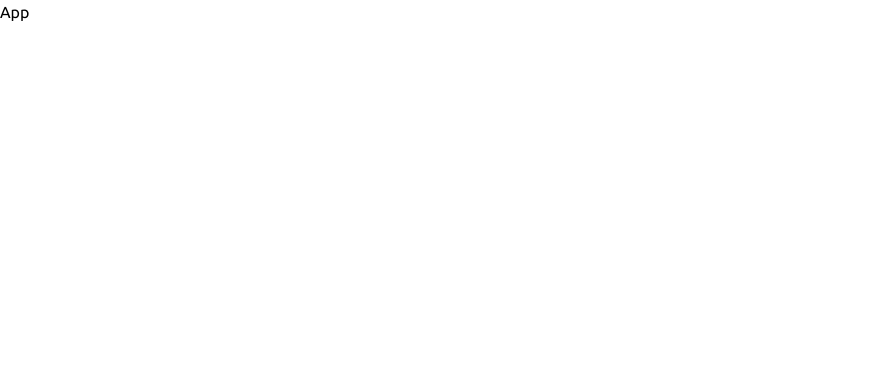
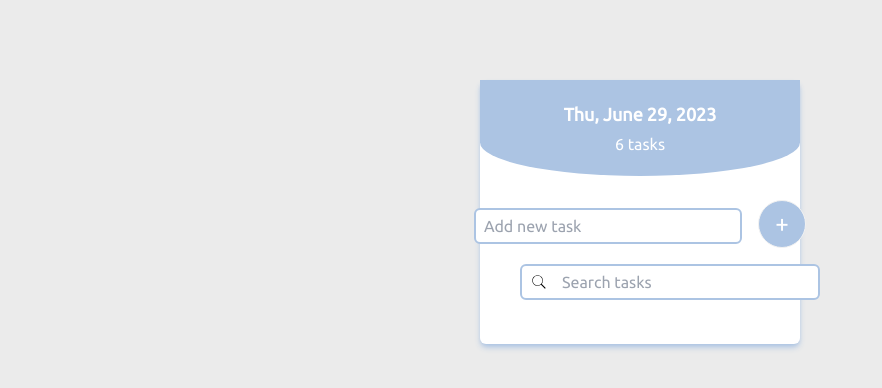
Before and after one commit to MuskanGarg24/todo-list, a React (Vite) app: page / in a window 1280 px wide. Shown: the top 388 px of the page, without its empty margins (0-882 px from the left). Built offline with nearby package versions, Linux system fonts and the light colour scheme.

Commit message:
required features

```diff
--- a/index.html
+++ b/index.html
@@ -1,13 +1,16 @@
 <!DOCTYPE html>
 <html lang="en">
+
 <head>
   <meta charset="UTF-8" />
   <link rel="icon" type="image/svg+xml" href="/vite.svg" />
   <meta name="viewport" content="width=device-width, initial-scale=1.0" />
   <title>ToDoList</title>
 </head>
+
 <body>
   <div id="root"></div>
   <script type="module" src="/src/main.jsx"></script>
 </body>
+
 </html>
--- a/package.json
+++ b/package.json
@@ -18,6 +18,7 @@
     "@types/react-dom": "^18.0.11",
     "@vitejs/plugin-react": "^4.0.0",
     "autoprefixer": "^10.4.14",
+    "daisyui": "^3.1.7",
     "eslint": "^8.38.0",
     "eslint-plugin-react": "^7.32.2",
     "eslint-plugin-react-hooks": "^4.6.0",
--- a/src/App.jsx
+++ b/src/App.jsx
@@ -1,8 +1,11 @@
 import React from 'react';
+import List from './components/List';
 
 const App = () => {
   return (
-    <div>App</div>
+    <>
+      <List />
+    </>
   )
 }
 
--- /dev/null
+++ b/src/assets/icons/Circle.jsx
@@ -0,0 +1,24 @@
+const Circle = () => {
+    return (
+        <>
+            <svg
+                height="28px"
+                viewBox="0 0 512 512"
+                width="28px"
+                xmlns="http://www.w3.org/2000/svg"
+                xlink="http://www.w3.org/1999/xlink"
+                fill="ebebeb"
+                style={{ cursor: "pointer" }}
+            >
+                <g>
+                    <g>
+                        <path
+                            d="M256,48C141.1,48,48,141.1,48,256s93.1,208,208,208c114.9,0,208-93.1,208-208S370.9,48,256,48z M256,446.7    c-105.1,0-190.7-85.5-190.7-190.7c0-105.1,85.5-190.7,190.7-190.7c105.1,0,190.7,85.5,190.7,190.7    C446.7,361.1,361.1,446.7,256,446.7z" />
+                    </g>
+                </g>
+            </svg>
+        </>
+    )
+}
+
+export default Circle;
--- /dev/null
+++ b/src/assets/icons/Done.jsx
@@ -0,0 +1,17 @@
+const Done = () => {
+    return (
+        <svg
+            height="28px"
+            width="28px"
+            fill="#86959E"
+            style={{ cursor: "pointer" }}
+            viewBox="0 0 24 24"
+            xmlns="http://www.w3.org/2000/svg">
+            <path
+                d="M12,1A11,11,0,1,0,23,12,11,11,0,0,0,12,1Zm5.707,8.707-7,7a1,1,0,0,1-1.414,0l-3-3a1,1,0,0,1,1.414-1.414L10,14.586l6.293-6.293a1,1,0,0,1,1.414,1.414Z"
+            />
+        </svg>
+    )
+}
+
+export default Done;
--- /dev/null
+++ b/src/assets/icons/Search.jsx
@@ -0,0 +1,18 @@
+const Search = () => {
+    return (
+        <>
+            <svg
+                height="18px"
+                viewBox="0 0 512 512"
+                width="30px" space="preserve"
+                xmlns="http://www.w3.org/2000/svg"
+            >
+                <path
+                    d="M448.3,424.7L335,311.3c20.8-26,33.3-59.1,33.3-95.1c0-84.1-68.1-152.2-152-152.2c-84,0-152,68.2-152,152.2  s68.1,152.2,152,152.2c36.2,0,69.4-12.7,95.5-33.8L425,448L448.3,424.7z M120.1,312.6c-25.7-25.7-39.8-59.9-39.8-96.3  s14.2-70.6,39.8-96.3S180,80,216.3,80c36.3,0,70.5,14.2,96.2,39.9s39.8,59.9,39.8,96.3s-14.2,70.6-39.8,96.3  c-25.7,25.7-59.9,39.9-96.2,39.9C180,352.5,145.8,338.3,120.1,312.6z"
+                />
+            </svg>
+        </>
+    )
+}
+
+export default Search;
--- /dev/null
+++ b/src/assets/icons/Trash.jsx
@@ -0,0 +1,34 @@
+const Trash = () => {
+    return (
+        <>
+            <svg
+                height="28px"
+                viewBox="0 0 512 512"
+                width="28px"
+                style={{cursor:"pointer"}}
+                xmlns="http://www.w3.org/2000/svg"
+                xlink="http://www.w3.org/1999/xlink">
+                <g>
+                    <path
+                        d="M400,113.3h-80v-20c0-16.2-13.1-29.3-29.3-29.3h-69.5C205.1,64,192,77.1,192,93.3v20h-80V128h21.1l23.6,290.7   c0,16.2,13.1,29.3,29.3,29.3h141c16.2,0,29.3-13.1,29.3-29.3L379.6,128H400V113.3z M206.6,93.3c0-8.1,6.6-14.7,14.6-14.7h69.5   c8.1,0,14.6,6.6,14.6,14.7v20h-98.7V93.3z M341.6,417.9l0,0.4v0.4c0,8.1-6.6,14.7-14.6,14.7H186c-8.1,0-14.6-6.6-14.6-14.7v-0.4   l0-0.4L147.7,128h217.2L341.6,417.9z" />
+                    <g>
+                        <rect
+                            height="241"
+                            width="14"
+                            x="249"
+                            y="160"
+                        />
+                        <polygon
+                            points="320,160 305.4,160 294.7,401 309.3,401"
+                        />
+                        <polygon
+                            points="206.5,160 192,160 202.7,401 217.3,401"
+                        />
+                    </g>
+                </g>
+            </svg>
+        </>
+    )
+}
+
+export default Trash;
--- /dev/null
+++ b/src/components/List.jsx
@@ -0,0 +1,117 @@
+import { useState } from 'react';
+import Search from '../assets/icons/Search';
+import Circle from '../assets/icons/Circle';
+import Trash from '../assets/icons/Trash';
+import Done from '../assets/icons/Done';
+
+const List = () => {
+
+    // states
+    const [tasks, setTasks] = useState([]);
+    const [inputText, setInputText] = useState('');
+    const [searchText, setSearchText] = useState('');
+
+    // method to handle input change
+    const handleInputChange = (e) => {
+        setInputText(e.target.value);
+    };
+
+    // method to handle search change
+    const handleSearchChange = (e) => {
+        setSearchText(e.target.value);
+    };
+
+    // method to add new tasks in list
+    const handleTaskSubmit = (e) => {
+        e.preventDefault();
+        if (inputText.trim() !== '') {
+            const newTask = {
+                id: Date.now(),
+                text: inputText,
+                completed: false,
+            };
+            setTasks([...tasks, newTask]);
+            setInputText('');
+        }
+    };
+
+    // method to update list
+    const handleTaskComplete = (taskId) => {
+        const updatedTasks = tasks.map((task) => {
+            if (task.id === taskId) {
+                return { ...task, completed: !task.completed };
+            }
+            return task;
+        });
+        setTasks(updatedTasks);
+    };
+
+    // method to delete tasks from list
+    const handleTaskDelete = (taskId) => {
+        const updatedTasks = tasks.filter((task) => task.id !== taskId);
+        setTasks(updatedTasks);
+    };
+
+    // method to filter task according to search query
+    const filteredTasks = tasks.filter((task) =>
+        task.text.toLowerCase().includes(searchText.toLowerCase())
+    );
+
+    return (
+        <div className='w-[25vw] h-auto m-auto mt-[10vh] bg-[white] shadow-md shadow-primaryColor rounded-md'>
+            <div className='bg-primaryColor p-5 text-center curve'>
+                <h1 className='whiteColor text-lg font-semibold'>Thu, June 29, 2023</h1>
+                <p className='whiteColor text-md font-medium mt-1'>6 tasks</p>
+            </div>
+            <form onSubmit={handleTaskSubmit} className='px-5 mt-4'>
+                <div className='flex justify-center space-x-4 pt-2'>
+                    <div>
+                        <input
+                            type="text"
+                            placeholder="Add new task"
+                            value={inputText}
+                            onChange={handleInputChange}
+                            className='py-1 px-2 mt-2 border-2 border-primaryColor rounded-md focus:outline-none'
+                        />
+                    </div>
+                    <div>
+                        <button className="btn btn-circle bg-primaryColor whiteColor text-2xl font-medium" type='submit'>+</button>
+                    </div>
+                </div>
+            </form>
+            <div className='flex px-5 mt-4'>
+                <div className='relative px-5'>
+                    <span className='absolute inset-y-0 left-0 pl-6 flex items-center'>
+                        <Search className='text-textColor' />
+                    </span>
+                    <input
+                        type='text'
+                        placeholder='Search tasks'
+                        className='py-1 pl-10 pr-2 border-2 border-primaryColor rounded-md focus:outline-none'
+                        value={searchText}
+                        onChange={handleSearchChange}
+                    />
+                </div>
+            </div>
+            <ul className='mt-5 mb-5 px-5 py-3'>
+                {filteredTasks.map((task) => (
+                    <div className='flex justify-between px-5 mb-5' key={task.id}>
+                        <div>
+                            {!task.completed ? <li className='text-[18px]' key={task.id}>{task.text}</li> : <li className='text-[18px] text-[#86959E]' key={task.id}>{task.text}</li>}
+                        </div>
+                        <div className='flex space-x-1'>
+                            <div onClick={() => handleTaskComplete(task.id)}>
+                                {task.completed ? <Done /> : <Circle />}
+                            </div>
+                            <div onClick={() => handleTaskDelete(task.id)}>
+                                <Trash />
+                            </div>
+                        </div>
+                    </div>
+                ))}
+            </ul>
+        </div>
+    );
+}
+
+export default List;
--- a/src/index.css
+++ b/src/index.css
@@ -6,4 +6,13 @@
 
 :root {
   font-family: "Ubuntu", sans-serif;
+  background-color: #ebebeb;
 }
+
+.whiteColor {
+  color: white;
+}
+
+.curve {
+  border-radius: 0 0 100% 100% / 0 0 70% 70%;
+}
--- a/tailwind.config.js
+++ b/tailwind.config.js
@@ -6,6 +6,15 @@ export default {
   ],
   theme: {
     extend: {},
+    colors: {
+      'primaryColor': '#ACC4E3',
+      'secondaryColor': '#EBEBEB',
+      'textColor': '86959E#',
+      'success': '#359F7A'
+    }
   },
-  plugins: [],
+  plugins: [require("daisyui")],
+  daisyui: {
+    themes: ["light"],
+  },
 }
```
Also changed, not shown: 1 other file (tests, documents, lock files or other folders). Lines whose indentation alone changed are shown as unchanged.
